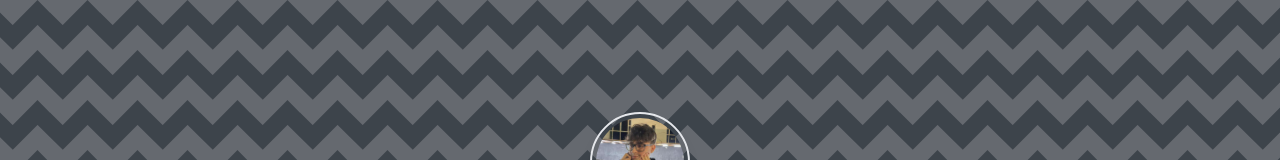
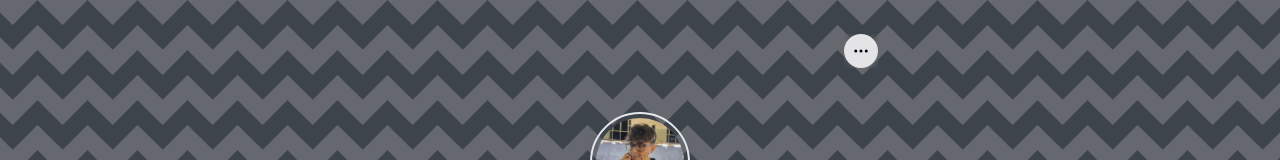
Before and after one commit to rodrigueslucas062/linktree, a Next.js app: page / in a window 1280 px wide. Shown: the top 160 px of the page. Built offline with nearby package versions, Linux system fonts and the light colour scheme.

Commit message:
✨ Always visible menu button

```diff
--- a/src/components/navbar/Navbar.jsx
+++ b/src/components/navbar/Navbar.jsx
@@ -24,10 +24,10 @@ const Navbar = () => {
 
     return (
         <nav className="flex w-full justify-center fixed">
-            <div className={`-ml-4 mx-4 flex w-full lg:w-2/5 border-2 border-zinc-900 bg-gray-50/70 items-center justify-between px-4 py-2 rounded-full backdrop-blur-sm transition-opacity duration-500 ease-in-out ${isMenuVisible ? '' : 'opacity-0'}`}>
+            <div className={`-ml-4 mx-4 flex w-full lg:w-2/5 border-2 border-zinc-900 bg-gray-50/70 items-center justify-between px-4 py-2 rounded-full backdrop-blur-sm transition-visible duration-500 ease-in-out ${isMenuVisible ? '' : 'invisible'}`}>
                 <Image className="rounded-xl border-2 border-zinc-900" src={Perfil} alt="Lucas Rodrigues" width={50} height={50} />
                 <h5 className="mb-1 text-xl font-semibold text-zinc-800">Lucas Rodrigues</h5>
-                <div className="bg-zinc-200 hover:bg-zinc-400 hover:text-zinc-200 p-2 rounded-full">
+                <div className="visible bg-zinc-200 hover:bg-zinc-400 hover:text-zinc-200 p-2 rounded-full">
                     <MoreHorizontal size={18} />
                 </div>
             </div>
```
